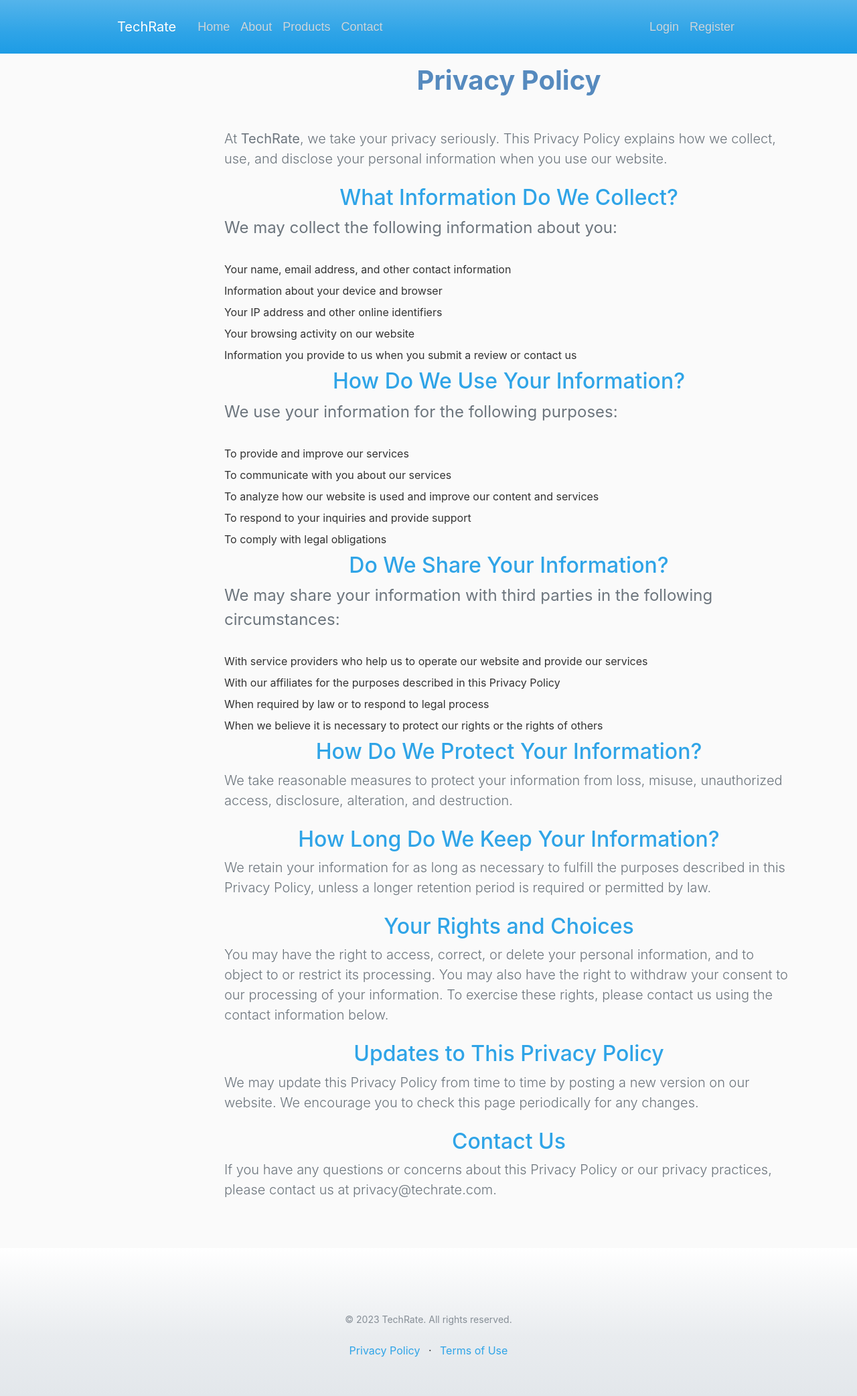
After one commit to Nikket98/reviewApp, a Django app: page /privacy-policy/ in a window 1280 px wide. The commit adds this page. Shown: the whole page at 67% size. Run offline with Django 4.2, Linux system fonts and the light colour scheme; some libraries are stand-ins or nearby versions.

Commit message:
terms and privacy_policy

```diff
--- a/reviewApp/static/css/styles.css
+++ b/reviewApp/static/css/styles.css
@@ -228,6 +228,7 @@ h1 {
   font-size: 2.5rem;
   font-weight: 700;
   margin-bottom: 1rem;
+
 }
 
 ul {
--- a/reviewApp/templates/reviewApp/base.html
+++ b/reviewApp/templates/reviewApp/base.html
@@ -85,11 +85,11 @@
           <p class="text-muted small mb-4">&copy; 2023 TechRate. All rights reserved.</p>
           <ul class="list-inline mb-0">
             <li class="list-inline-item">
-              <a href="#">Privacy Policy</a>
+              <a href="{% url 'privacy_policy' %}">Privacy Policy</a>
             </li>
             <li class="list-inline-item">&middot;</li>
             <li class="list-inline-item">
-              <a href="#">Terms of Use</a>
+              <a href="{% url 'terms' %}">Terms of Use</a>
             </li>
           </ul>
         </div>
--- a/reviewApp/templates/reviewApp/home.html
+++ b/reviewApp/templates/reviewApp/home.html
@@ -11,7 +11,7 @@
     <p class="lead">We provide the latest information and reviews on electronic products.</p>
     <hr class="my-4">
     <p style="font-family: 'Helvetica Neue',Helvetica,Arial,sans-serif; font-size: 1.2rem; font-weight: 300;">Our mission is to help consumers make informed decisions when purchasing electronic devices, whether it be a smartphone, tablet, smartwatch, or smart TV.</p>
-    <a class="btn btn-primary btn-lg" href="#" style="font-family: 'Helvetica Neue',Helvetica,Arial,sans-serif; font-size: 1.2rem; font-weight: 400;" role="button">Learn more</a>
+    <a class="btn btn-primary btn-lg" href="{% url 'reviewApp-about' %}" style="font-family: 'Helvetica Neue',Helvetica,Arial,sans-serif; font-size: 1.2rem; font-weight: 400;" role="button">Learn more</a>
   </div>
 
 </div>
--- /dev/null
+++ b/reviewApp/templates/reviewApp/privacy_policy.html
@@ -0,0 +1,70 @@
+{% extends "reviewApp/base.html" %}
+
+{% block content %}
+
+<div class="container my-5">
+  <div class="row">
+    <div class="col-lg-11 offset-lg-4">
+      <h1 class="text-center mb-5">Privacy Policy</h1>
+
+      <p class="lead mb-4">At <strong>TechRate</strong>, we take your privacy seriously. This Privacy Policy explains how we collect, use, and disclose your personal information when you use our website.</p>
+
+      <h2 class="text-center">What Information Do We Collect?</h2>
+
+      <p>We may collect the following information about you:</p>
+
+      <ul>
+        <li>Your name, email address, and other contact information</li>
+        <li>Information about your device and browser</li>
+        <li>Your IP address and other online identifiers</li>
+        <li>Your browsing activity on our website</li>
+        <li>Information you provide to us when you submit a review or contact us</li>
+      </ul>
+
+      <h2 class="text-center">How Do We Use Your Information?</h2>
+
+      <p>We use your information for the following purposes:</p>
+
+      <ul>
+        <li>To provide and improve our services</li>
+        <li>To communicate with you about our services</li>
+        <li>To analyze how our website is used and improve our content and services</li>
+        <li>To respond to your inquiries and provide support</li>
+        <li>To comply with legal obligations</li>
+      </ul>
+
+      <h2 class="text-center">Do We Share Your Information?</h2>
+
+      <p>We may share your information with third parties in the following circumstances:</p>
+
+      <ul>
+        <li>With service providers who help us to operate our website and provide our services</li>
+        <li>With our affiliates for the purposes described in this Privacy Policy</li>
+        <li>When required by law or to respond to legal process</li>
+        <li>When we believe it is necessary to protect our rights or the rights of others</li>
+      </ul>
+
+      <h2 class="text-center">How Do We Protect Your Information?</h2>
+
+      <p class="lead mb-4">We take reasonable measures to protect your information from loss, misuse, unauthorized access, disclosure, alteration, and destruction.</p>
+
+      <h2 class="text-center">How Long Do We Keep Your Information?</h2>
+
+      <p class="lead mb-4">We retain your information for as long as necessary to fulfill the purposes described in this Privacy Policy, unless a longer retention period is required or permitted by law.</p>
+
+      <h2 class="text-center">Your Rights and Choices</h2>
+
+      <p class="lead mb-4">You may have the right to access, correct, or delete your personal information, and to object to or restrict its processing. You may also have the right to withdraw your consent to our processing of your information. To exercise these rights, please contact us using the contact information below.</p>
+
+      <h2 class="text-center">Updates to This Privacy Policy</h2>
+
+      <p class="lead mb-4">We may update this Privacy Policy from time to time by posting a new version on our website. We encourage you to check this page periodically for any changes.</p>
+
+      <h2 class="text-center">Contact Us</h2>
+
+      <p class="lead mb-4">If you have any questions or concerns about this Privacy Policy or our privacy practices, please contact us at privacy@techrate.com.</p>
+    </div>
+  </div>
+</div>
+
+{% endblock %}
--- a/reviewApp/urls.py
+++ b/reviewApp/urls.py
@@ -1,6 +1,6 @@
 from django.urls import path
 from . import views
-from .views import PostListView, PostDetailView, PostCreateView, PostUpdateView, PostDeleteView, UserPostListView
+from .views import PostListView, PostDetailView,privacy_policy, PostCreateView, PostUpdateView, PostDeleteView, UserPostListView
 
 urlpatterns =[
     path('', views.home, name='reviewApp-home'),
@@ -13,4 +13,6 @@ urlpatterns =[
     path('user/<str:username>', UserPostListView.as_view(), name='user-issues'),
     path('contact/', views.contact_view, name='reviewApp-contact'),
     path('success/', views.success_view, name='reviewApp-success'),
+    path('privacy-policy/', privacy_policy, name='privacy_policy'),
+    path('terms/', views.terms, name='terms'),
 ]
--- a/reviewApp/views.py
+++ b/reviewApp/views.py
@@ -28,6 +28,13 @@ def report(request):
 
 def contact(request):
     return render(request, 'reviewApp/contact.html', {'title': 'Contact Us'})
+
+
+def privacy_policy(request):
+    return render(request, 'reviewApp/privacy_policy.html')
+
+def terms(request):
+    return render(request, 'reviewApp/terms.html')
 
 class PostListView(ListView):
     model = Issue
```
Also changed, not shown: reviewApp/templates/reviewApp/product.html (deleted, +0 -33 lines), reviewApp/templates/reviewApp/terms.html (added, +26 -0 lines).
